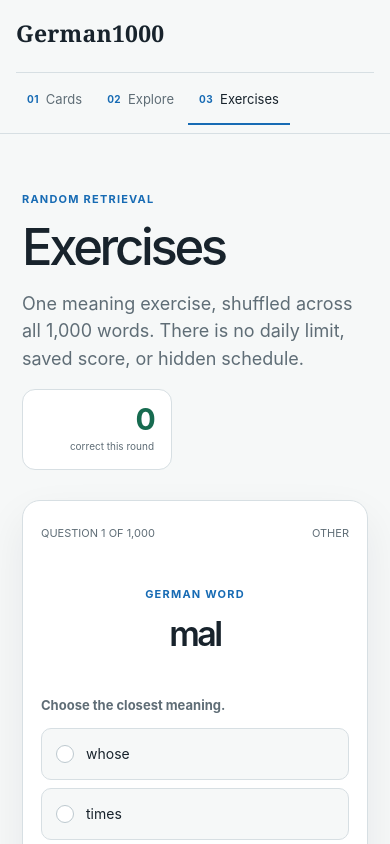
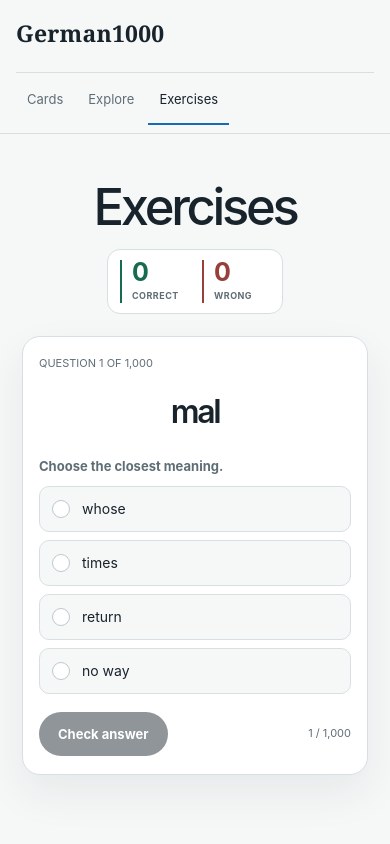
Before and after one commit to derinbarutcu17/german1000, a Next.js app: page /exercises in a window 390 px wide. Shown: the top 844 px of the page. Built offline with nearby package versions, Linux system fonts and the light colour scheme.

Commit message:
Compact exercises and add round score

```diff
--- a/app/components/SiteHeader.tsx
+++ b/app/components/SiteHeader.tsx
@@ -4,9 +4,9 @@ import Link from "next/link";
 import { usePathname } from "next/navigation";
 
 const links = [
-  { href: "/", label: "Cards", index: "01" },
-  { href: "/explore", label: "Explore", index: "02" },
-  { href: "/exercises", label: "Exercises", index: "03" },
+  { href: "/", label: "Cards" },
+  { href: "/explore", label: "Explore" },
+  { href: "/exercises", label: "Exercises" },
 ];
 
 export function SiteHeader() {
@@ -21,7 +21,6 @@ export function SiteHeader() {
           const active = pathname === link.href;
           return (
             <Link key={link.href} href={link.href} className={active ? "active" : undefined} aria-current={active ? "page" : undefined}>
-              <span className="nav-index">{link.index}</span>
               <span>{link.label}</span>
             </Link>
           );
--- a/app/exercises/page.tsx
+++ b/app/exercises/page.tsx
@@ -24,6 +24,7 @@ export default function ExercisesPage() {
   const [selected, setSelected] = useState<string | null>(null);
   const [submitted, setSubmitted] = useState(false);
   const [correctCount, setCorrectCount] = useState(0);
+  const [wrongCount, setWrongCount] = useState(0);
   const [announcement, setAnnouncement] = useState("");
   const questionTitleRef = useRef<HTMLHeadingElement>(null);
   const completeTitleRef = useRef<HTMLHeadingElement>(null);
@@ -43,6 +44,7 @@ export default function ExercisesPage() {
     setSelected(null);
     setSubmitted(false);
     setCorrectCount(0);
+    setWrongCount(0);
     setAnnouncement("A new order of all 1,000 questions is ready.");
     window.setTimeout(() => focusElement(questionTitleRef.current), 0);
   }
@@ -51,6 +53,7 @@ export default function ExercisesPage() {
     if (!selected || submitted || !item) return;
     setSubmitted(true);
     if (isCorrect) setCorrectCount((count) => count + 1);
+    else setWrongCount((count) => count + 1);
   }
 
   function nextQuestion() {
@@ -76,13 +79,17 @@ export default function ExercisesPage() {
         <p className="sr-only" role="status" aria-live="polite">{announcement}</p>
         <section className="section-heading" aria-labelledby="exercise-title">
           <div>
-            <p className="eyebrow">Random retrieval</p>
             <h1 id="exercise-title">Exercises</h1>
-            <p className="lede">One meaning exercise, shuffled across all 1,000 words. There is no daily limit, saved score, or hidden schedule.</p>
           </div>
-          <div className="score-card" aria-label="Exercise score">
-            <span className="score-card__number">{correctCount}</span>
-            <span className="score-card__label">correct this round</span>
+          <div className="score-card" aria-label={`Round score: ${correctCount} correct, ${wrongCount} wrong`}>
+            <div className="score-card__item score-card__item--correct">
+              <span className="score-card__number">{correctCount}</span>
+              <span className="score-card__label">Correct</span>
+            </div>
+            <div className="score-card__item score-card__item--wrong">
+              <span className="score-card__number">{wrongCount}</span>
+              <span className="score-card__label">Wrong</span>
+            </div>
           </div>
         </section>
 
@@ -96,7 +103,7 @@ export default function ExercisesPage() {
           <section className="empty-state exercise-complete" aria-labelledby="exercise-complete-title">
             <p className="eyebrow">ROUND COMPLETE</p>
             <h2 id="exercise-complete-title" ref={completeTitleRef} tabIndex={-1}>All 1,000 questions answered.</h2>
-            <p>You made it through this temporary question order with {correctCount} correct answers. Reloading or reshuffling starts clean.</p>
+            <p>You made it through this temporary question order with {correctCount} correct and {wrongCount} wrong answers. Reloading or reshuffling starts clean.</p>
             <div className="empty-state-action">
               <button className="button button-dark" type="button" onClick={shuffleAgain}>Shuffle all 1,000 again <span aria-hidden="true">↗</span></button>
               <Link className="button button--secondary" href="/">Return to cards</Link>
@@ -106,12 +113,8 @@ export default function ExercisesPage() {
           <section className="exercise-card" aria-labelledby="question-title">
             <div className="exercise-card__header">
               <span>Question {index + 1} of {bank.length.toLocaleString()}</span>
-              <span>{item.record.kind}</span>
             </div>
             <div className="exercise-prompt">
-              <div className="exercise-prompt__wordline">
-                <p className="eyebrow">{item.promptLabel}</p>
-              </div>
               <h2 id="question-title" ref={questionTitleRef} tabIndex={-1} lang="de">{item.prompt}</h2>
             </div>
             <fieldset className="choice-group">
@@ -157,10 +160,6 @@ export default function ExercisesPage() {
           </section>
         ) : null}
 
-        <aside className="callout" aria-label="How exercises work">
-          <strong>Just open and play.</strong>
-          <p>Every refresh and every shuffle creates a new in-memory order of the full vocabulary. Your answers help this round only; nothing is written to an account or database.</p>
-        </aside>
       </main>
       <Footer />
     </AppShell>
--- a/app/globals.css
+++ b/app/globals.css
@@ -51,7 +51,6 @@ button, a, input, select, summary { -webkit-tap-highlight-color: transparent; }
 .topnav a { min-height: 52px; padding: 15px 11px 12px; display: inline-flex; align-items: center; gap: 7px; border-bottom: 2px solid transparent; color: var(--muted); font-size: 13px; text-decoration: none; white-space: nowrap; }
 .topnav a:hover, .topnav a.active { color: var(--ink); }
 .topnav a.active { border-color: var(--accent); }
-.nav-index { color: var(--accent); font-family: var(--font-mono); font-size: 10px; font-weight: 700; letter-spacing: .04em; }
 .top-progress { width: 138px; min-width: 112px; display: grid; grid-template-columns: 1fr auto; align-items: center; gap: 6px 9px; color: var(--muted); font-family: var(--font-mono); font-size: 11px; text-align: right; }
 .top-progress .progress-track { grid-column: 1 / -1; }
 .top-progress-percent { color: var(--ink-soft); }
@@ -171,25 +170,28 @@ button, a, input, select, summary { -webkit-tap-highlight-color: transparent; }
 .card-actions .button { min-height: 40px; padding: 8px 10px; font-size: 11px; }
 .pagination { margin-top: 30px; display: flex; align-items: center; justify-content: center; gap: 18px; color: var(--muted); font-family: var(--font-mono); font-size: 11px; }
 
-.exercise-page { max-width: 980px; }
-.score-card { min-width: 150px; padding: 14px 17px; border: 1px solid var(--line); border-radius: 13px; background: var(--card); text-align: right; }
-.score-card__number { display: block; color: var(--green); font-size: 30px; font-weight: 650; letter-spacing: -.06em; line-height: 1; }
-.score-card__label { display: block; margin-top: 5px; color: var(--muted); font-family: var(--font-mono); font-size: 10px; }
+.exercise-page { max-width: 980px; padding-top: 48px; padding-bottom: 70px; }
+.exercise-page .section-heading { align-items: center; margin-bottom: 22px; }
+.score-card { min-width: 176px; padding: 10px 12px; display: grid; grid-template-columns: 1fr 1fr; gap: 14px; border: 1px solid var(--line); border-radius: 13px; background: var(--card); }
+.score-card__item { min-width: 0; padding-left: 10px; border-left: 2px solid var(--line); }
+.score-card__item--correct { border-color: var(--green); }
+.score-card__item--wrong { border-color: var(--red); }
+.score-card__number { display: block; color: var(--ink); font-size: 25px; font-weight: 650; letter-spacing: -.06em; line-height: 1; }
+.score-card__item--correct .score-card__number { color: var(--green); }
+.score-card__item--wrong .score-card__number { color: var(--red); }
+.score-card__label { display: block; margin-top: 4px; color: var(--muted); font-family: var(--font-mono); font-size: 9px; font-weight: 700; letter-spacing: .05em; text-transform: uppercase; }
 .mode-tabs { margin: 0 0 24px; display: grid; grid-template-columns: repeat(3, 1fr); gap: 8px; }
 .mode-tab { min-width: 0; padding: 14px 16px; display: flex; flex-direction: column; gap: 5px; border: 1px solid var(--line); border-radius: 12px; background: transparent; color: var(--muted); text-decoration: none; }
 .mode-tab:hover, .mode-tab--active { border-color: var(--accent); background: var(--accent-soft); color: var(--ink); }
 .mode-tab span { font-size: 14px; font-weight: 700; }
 .mode-tab small { color: var(--muted); font-size: 11px; line-height: 1.35; }
-.exercise-card { padding: clamp(24px, 5vw, 54px); border: 1px solid var(--line); border-radius: var(--radius-card); background: var(--card); box-shadow: var(--shadow-soft); }
+.exercise-card { padding: clamp(20px, 3vw, 34px); border: 1px solid var(--line); border-radius: var(--radius-card); background: var(--card); box-shadow: var(--shadow-soft); }
 .exercise-card__header { display: flex; justify-content: space-between; gap: 18px; color: var(--muted); font-family: var(--font-mono); font-size: 11px; text-transform: uppercase; }
-.exercise-prompt { margin: 60px auto 0; text-align: center; }
-.exercise-prompt__wordline { display: flex; align-items: center; justify-content: center; gap: 10px; }
-.exercise-prompt .eyebrow { margin-bottom: 0; }
-.exercise-prompt h2 { max-width: 720px; margin: 15px auto 0; font-size: clamp(34px, 6vw, 68px); font-weight: 600; letter-spacing: -.075em; line-height: 1; }
-.exercise-prompt p:not(.eyebrow) { max-width: 580px; margin: 17px auto 0; color: var(--muted); }
-.choice-group { margin: 44px 0 0; padding: 0; border: 0; }
-.choice-group legend { margin-bottom: 13px; color: var(--muted); font-size: 13px; font-weight: 650; }
-.choice { min-height: 52px; padding: 12px 14px; display: flex; align-items: center; gap: 12px; border: 1px solid var(--line); border-radius: 10px; background: var(--paper); color: var(--ink); cursor: pointer; font-size: 14px; }
+.exercise-prompt { margin: 30px auto 0; text-align: center; }
+.exercise-prompt h2 { max-width: 720px; margin: 0 auto; font-size: clamp(32px, 5vw, 56px); font-weight: 600; letter-spacing: -.075em; line-height: 1; }
+.choice-group { margin: 28px 0 0; padding: 0; border: 0; }
+.choice-group legend { margin-bottom: 10px; color: var(--muted); font-size: 13px; font-weight: 650; }
+.choice { min-height: 46px; padding: 10px 12px; display: flex; align-items: center; gap: 12px; border: 1px solid var(--line); border-radius: 10px; background: var(--paper); color: var(--ink); cursor: pointer; font-size: 14px; }
 .choice + .choice { margin-top: 8px; }
 .choice:hover { border-color: var(--accent); background: var(--accent-soft); }
 .choice input { position: absolute; opacity: 0; pointer-events: none; }
@@ -198,7 +200,7 @@ button, a, input, select, summary { -webkit-tap-highlight-color: transparent; }
 .choice:has(input:checked) .choice__marker { box-shadow: inset 0 0 0 5px var(--card); background: var(--accent); border-color: var(--accent); }
 .choice--correct { border-color: #9ed0ba; background: var(--green-soft); }
 .choice--incorrect { border-color: #e6ada8; background: var(--red-soft); }
-.exercise-actions { margin-top: 25px; display: flex; align-items: center; justify-content: space-between; gap: 16px; }
+.exercise-actions { margin-top: 18px; display: flex; align-items: center; justify-content: space-between; gap: 16px; }
 .exercise-position { color: var(--muted); font-family: var(--font-mono); font-size: 11px; }
 .exercise-feedback { margin-top: 25px; }
 .feedback { padding: 17px 18px; border-radius: 12px; }
@@ -208,9 +210,6 @@ button, a, input, select, summary { -webkit-tap-highlight-color: transparent; }
 .feedback-answer { margin-top: 5px; }
 .feedback .examples { color: var(--ink); }
 .feedback .example-de { color: var(--ink); }
-.callout { margin-top: 20px; padding: 18px 20px; border-left: 2px solid var(--accent); background: var(--accent-soft); }
-.callout strong { font-size: 13px; }
-.callout p { margin: 5px 0 0; color: var(--ink-soft); font-size: 13px; }
 
 .method-page { max-width: 1100px; }
 .method-hero { max-width: 780px; padding: 32px 0 74px; }
@@ -274,8 +273,8 @@ button, a, input, select, summary { -webkit-tap-highlight-color: transparent; }
   .pagination { gap: 9px; justify-content: space-between; }
   .mode-tabs { grid-template-columns: 1fr; }
   .mode-tab { padding: 12px 14px; }
-  .exercise-prompt { margin-top: 45px; }
-  .exercise-card { padding: 24px 18px; }
+  .exercise-prompt { margin-top: 24px; }
+  .exercise-card { padding: 18px 16px; }
   .sources-section, .method-grid { grid-template-columns: 1fr; }
   .method-grid { gap: 1px; }
   .sources-section { gap: 28px; }
@@ -300,7 +299,7 @@ button, a, input, select, summary { -webkit-tap-highlight-color: transparent; }
 }
 
 @media (forced-colors: active) {
-  .progress-track span, .brand-mark, .choice__marker { forced-color-adjust: none; background: CanvasText; }
+  .progress-track span, .choice__marker { forced-color-adjust: none; background: CanvasText; }
   .choice:has(input:checked) .choice__marker { background: Highlight; }
   .status, .button, .mode-tab, .word-card, .practice-card, .exercise-card { border: 1px solid ButtonText; }
 }
@@ -366,7 +365,6 @@ button, a, input, select, summary { -webkit-tap-highlight-color: transparent; }
 @media (max-width: 320px) {
   .topnav { gap: 0; }
   .topnav a { gap: 4px; padding-inline: 5px; font-size: 12px; }
-  .nav-index { font-size: 9px; }
 }
 
 @media (forced-colors: active) {
--- a/app/lib/exercises.ts
+++ b/app/lib/exercises.ts
@@ -9,7 +9,6 @@ export type ExerciseOption = {
 
 export type ExerciseItem = {
   record: WordRecord;
-  promptLabel: string;
   prompt: string;
   instruction: string;
   answer: string;
@@ -51,7 +50,6 @@ export function buildExerciseBank(records: readonly WordRecord[], limit = record
 
   return selected.map((record) => ({
     record,
-    promptLabel: "German word",
     prompt: displayWord(record),
     instruction: "Choose the closest meaning.",
     answer: firstMeaning(record.gloss),
```
